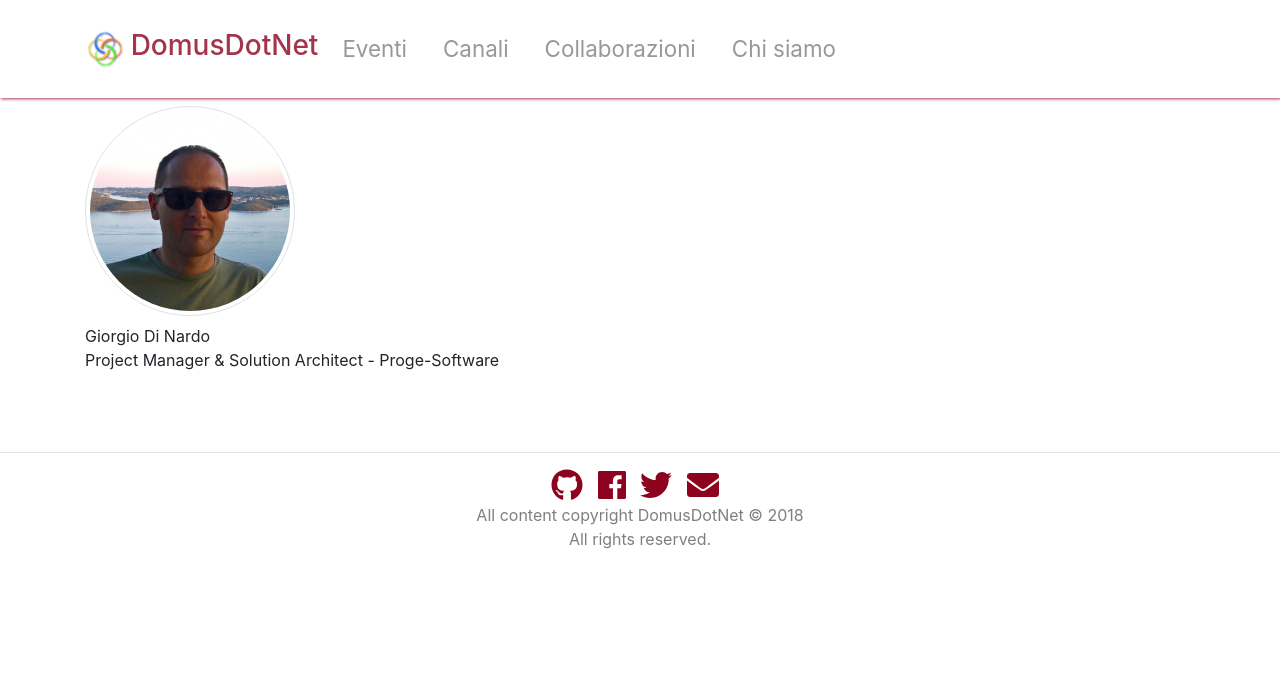
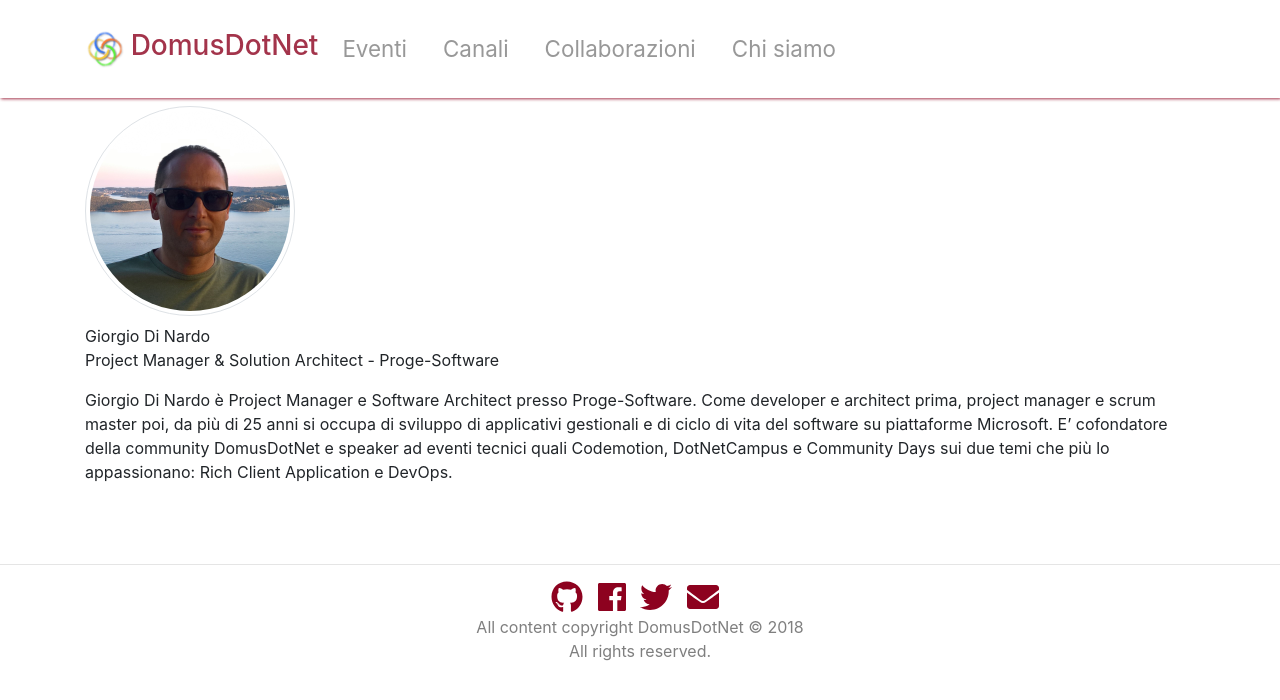
Before and after one commit to DomusDotNet/domusdotnet.github.io, a Jekyll site: the page built from _staff_members/di_nardo_giorgio.md, in a window 1280 px wide. Shown: the top 700 px of the page. Built offline with Jekyll 4.4.1, drawn with Linux system fonts in a browser that asks for light colours; nearby versions of some CDN libraries.

Commit message:
Update Giorgio's info

```diff
--- a/_staff_members/di_nardo_giorgio.md
+++ b/_staff_members/di_nardo_giorgio.md
@@ -10,4 +10,6 @@
 role: staff
 co-founder: true
 ---
-<!-- Da inserire -->
+Giorgio Di Nardo è Project Manager e Software Architect presso Proge-Software.
+Come developer e architect prima, project manager e scrum master poi, da più di 25 anni si occupa di sviluppo di applicativi gestionali e di ciclo di vita del software su piattaforme Microsoft.
+E' cofondatore della community DomusDotNet e speaker ad eventi tecnici quali Codemotion, DotNetCampus e Community Days sui due temi che più lo appassionano: Rich Client Application e DevOps.
```
